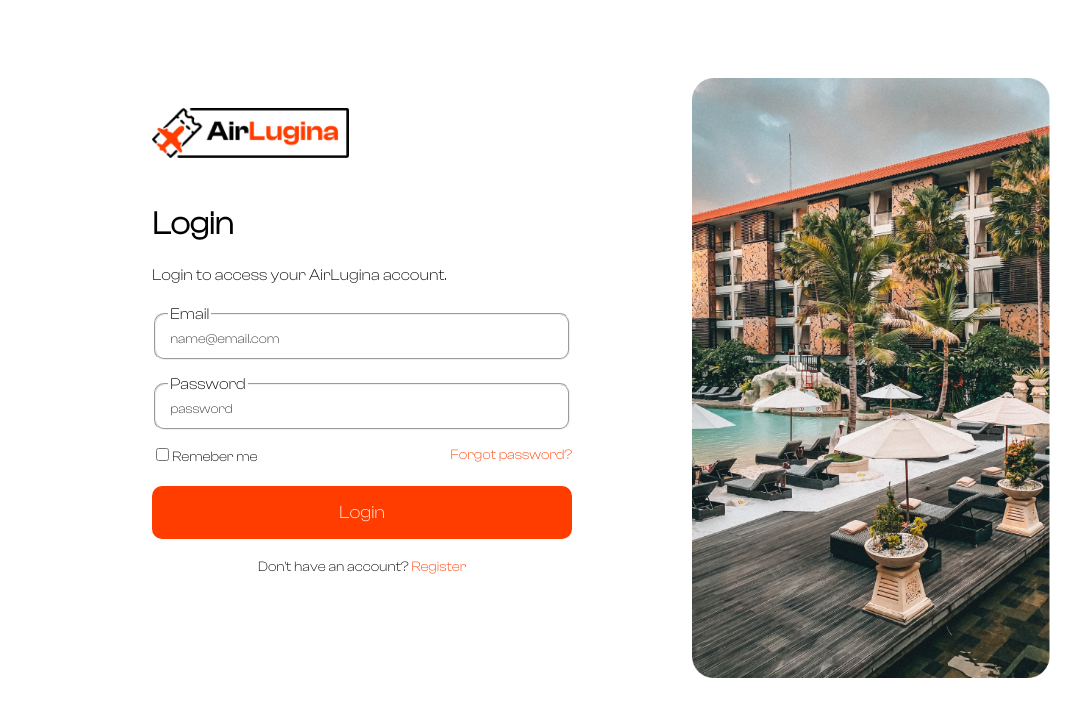
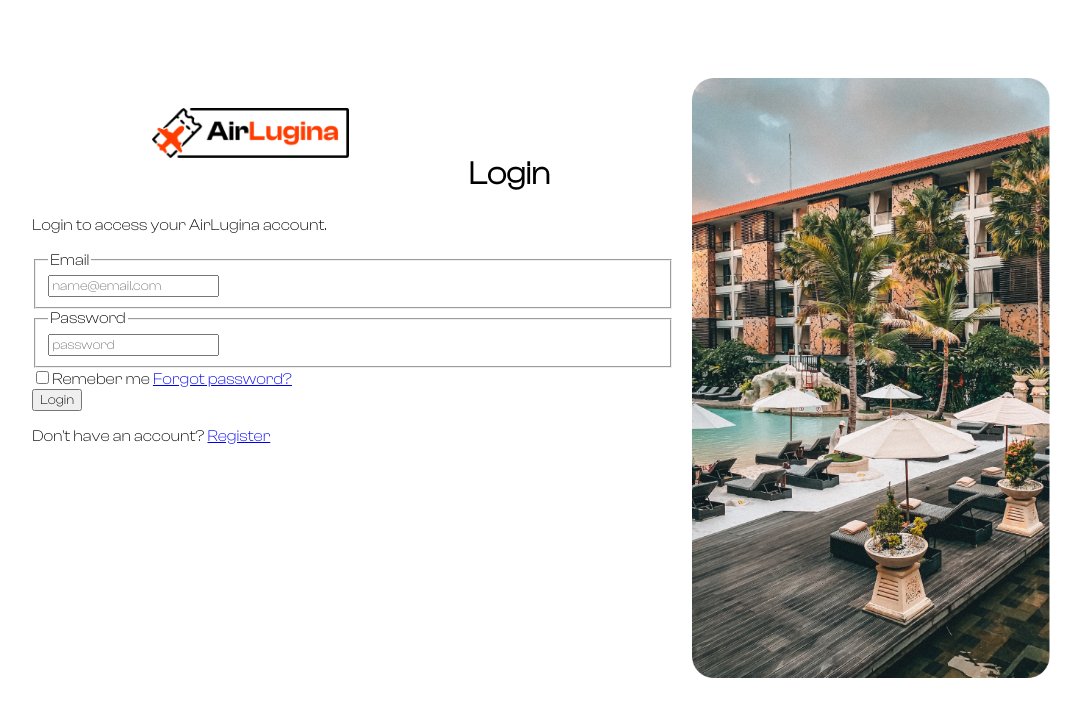
Before and after one commit to Endrit-Ab/projektiairlugina, a PHP site: page /login.html in a window 1280 px wide. Shown: the top 717 px of the page, without its empty margins (39-1120 px from the left). Run offline with PHP 8.4, Linux system fonts and the light colour scheme.

Commit message:
login page css

```diff
--- a/assets/login.css
+++ b/assets/login.css
@@ -46,118 +46,3 @@
     padding-top: 50px;
     padding-left: 120px;
 }
-
-.container h1{
-    padding-top: 50px;
-    padding-left: 120px;
-}
-
-.p1{
-    padding-left: 120px;
-}
-
-.table{
-    padding-left: 120px;
-    width: 420px;
-    color: white;
-}
-
-
-.inputbox {
-    width: 100%;
-    height: 50px;
-    background: transparent;
-    margin: 20px 0;
-    position: relative;
-    border-radius: 40px;
-}
-
-.inputbox input {
-    width: 100%;
-    height: 100%;
-    background-color: white;
-    border-radius: 10px;
-    border-color: transparent;
-    opacity: 80%;
-    border: none;
-    outline: none;
-}
-
-.inputbox input::placeholder {
-    color: black;
-}
-
-.remember {
-    color: black;
-    display: flex;
-    justify-content: space-between;
-    align-items: center;
-    font-size: 14px;
-    margin-top: 20px;
-}
-
-button {
-    width: 100%;
-    padding: 15px;
-    border: none;
-    background-color: #FF3D00;
-    color: white;
-    font-size: 18px;
-    border-radius: 10px;
-    cursor: pointer;
-    margin-top: 20px;
-}
-
-button:hover {
-    background-color: #FF3D00;
-    color: azure;
-}
-
-.register {
-    text-align: center;
-    margin-top: 20px;
-    font-size: 14px;
-}
-.register a {
-    color: #FF3D00;
-    text-decoration: none;
-}
-
-.remember a{
-    color: #FF3D00;
-    text-decoration: none;
-}
-
-.register p{
-    color: black;
-}
-
-.inputbox i {
-    position: absolute;
-    right: 15px;
-    top: 50%;
-    transform: translateY(-15%);
-    cursor: pointer;
-    font-size: 20px;
-    color: black;
-}
-
-
-.fieldset{
-    color: black;
-    border-radius: 10px;
-}
-
-.fieldset.error {
-    border: 2px solid red;
-    color: red;
-}
-
-
-.inputbox input.error::placeholder {
-    color: red;
-}
-
-input.error::placeholder {
-    color: red;
-}
```
